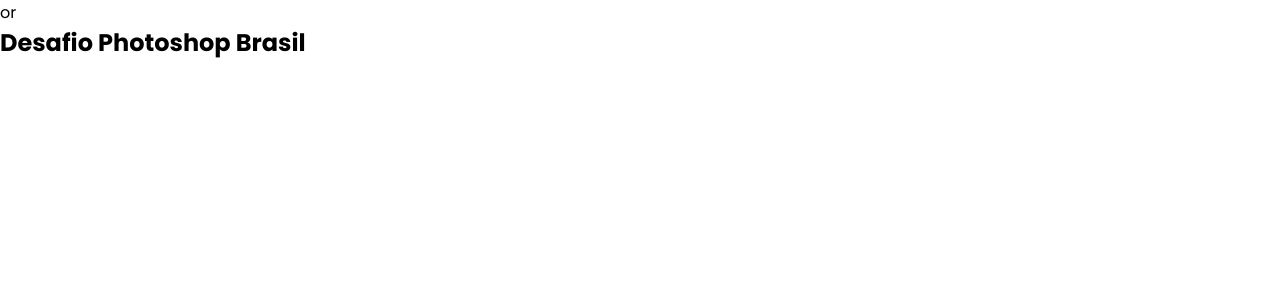
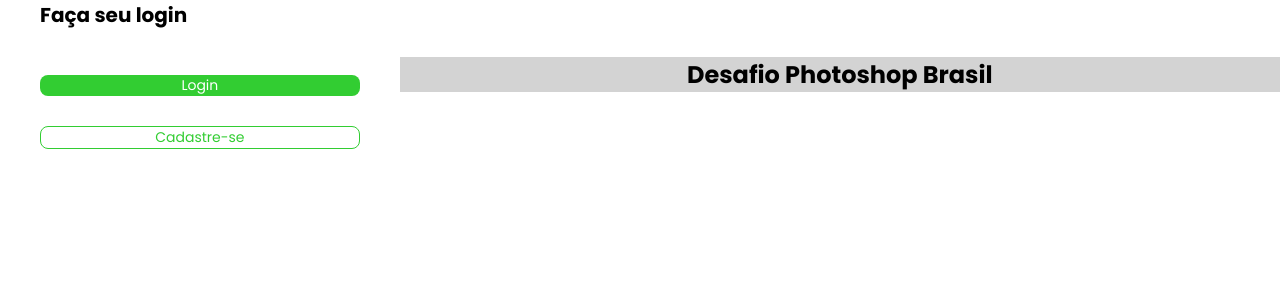
Before and after one commit to LuizPauloJRM/DesafioPhotoshopBrasil, an Angular app in the folder Desafios_Photoshop_Brasil/: page /login in a window 1280 px wide. Shown: the top 300 px of the page. Built offline with nearby package versions, Linux system fonts and the light colour scheme.

Commit message:
feat: criando estrutura botões do login

```diff
--- a/Desafios_Photoshop_Brasil/src/app/components/default-login-layout/default-login-layout.component.html
+++ b/Desafios_Photoshop_Brasil/src/app/components/default-login-layout/default-login-layout.component.html
@@ -1,19 +1,18 @@
 <main>
-  <section>
+  <section class="form-section">
   <!--Formulário login-->
     <!--Logo,titulo , formulario , botoes login now e sigup now-->
    <!-- </img>-->
+    <!--Login e criar conta botões -->
+    <h2>{{title}}</h2>
 
-    <h2></h2>
+    <div class="btn-wrapper">
+      <button class="btn-primary">{{ primaryBtnText }}</button>
+      <button class="btn-secondary">{{ secondaryBtnText }}</button>
+    </div>
 
-    <!--Login e criar conta botões -->
-    <!--<buttton></buttton>-->
-    <div>
-      <span>or</span>
-    </div>
-    <!--<buttton></buttton>-->
   </section>
-  <section>
+  <section class="main-section">
 
     <h1>Desafio Photoshop Brasil</h1>
     <!--</img>-->
--- a/Desafios_Photoshop_Brasil/src/app/components/default-login-layout/default-login-layout.component.scss
+++ b/Desafios_Photoshop_Brasil/src/app/components/default-login-layout/default-login-layout.component.scss
@@ -0,0 +1,56 @@
+main{
+  display : flex;
+  flex-direction:row;
+  align-items:center;
+  justify-content:center;
+  .main-section{
+    flex-direction:column;
+    display:flex;
+    align-items:center;
+    justify-content:center;
+    gap:8px;
+    background:#D3D3D3;
+
+    flex-grow: 1;
+    }
+  .form-section{
+    flex-grow: 0.3;
+    padding: 0 40px;
+  .btn-wrapper{
+      display:flex;
+      flex-direction:column;
+      align-items:center;
+      width:100%;
+      justify-content:center;
+      gap:30px;
+     button{
+           border-radius: 8px;
+           border: none;
+           width:100%;
+           font-size:14px;
+           font-weigth: 500;
+           background: transparent;
+           &.btn-primary{
+               background-color:#32CD32;
+               color:white;
+               cursor:pointer;
+              }
+            &.btn-secondary{
+              border: 1px solid #32CD32;
+              color:#32CD32;
+              cursor:pointer;
+
+              }
+
+           }
+    }
+
+    h2{
+      font-size:20px;
+      font-weigth:bold;
+      margin-bottom: 45px;
+      }
+
+    }
+
+  }
--- a/Desafios_Photoshop_Brasil/src/app/components/default-login-layout/default-login-layout.component.ts
+++ b/Desafios_Photoshop_Brasil/src/app/components/default-login-layout/default-login-layout.component.ts
@@ -1,4 +1,4 @@
-import { Component } from '@angular/core';
+import {Component, Input} from '@angular/core';
 
 @Component({
   selector: 'app-default-login-layout',
@@ -8,5 +8,7 @@ import { Component } from '@angular/core';
   styleUrl: './default-login-layout.component.scss'
 })
 export class DefaultLoginLayoutComponent {
-
+  @Input() title: string = "";
+  @Input() primaryBtnText: string = "";
+  @Input() secondaryBtnText: string = "";
 }
--- a/Desafios_Photoshop_Brasil/src/app/pages/login/login.component.html
+++ b/Desafios_Photoshop_Brasil/src/app/pages/login/login.component.html
@@ -1 +1,9 @@
-<app-default-login-layout></app-default-login-layout>
+<app-default-login-layout
+
+  title="Faça seu login"
+  primaryBtnText="Login"
+  secondaryBtnText="Cadastre-se"
+
+>
+
+</app-default-login-layout>
```
